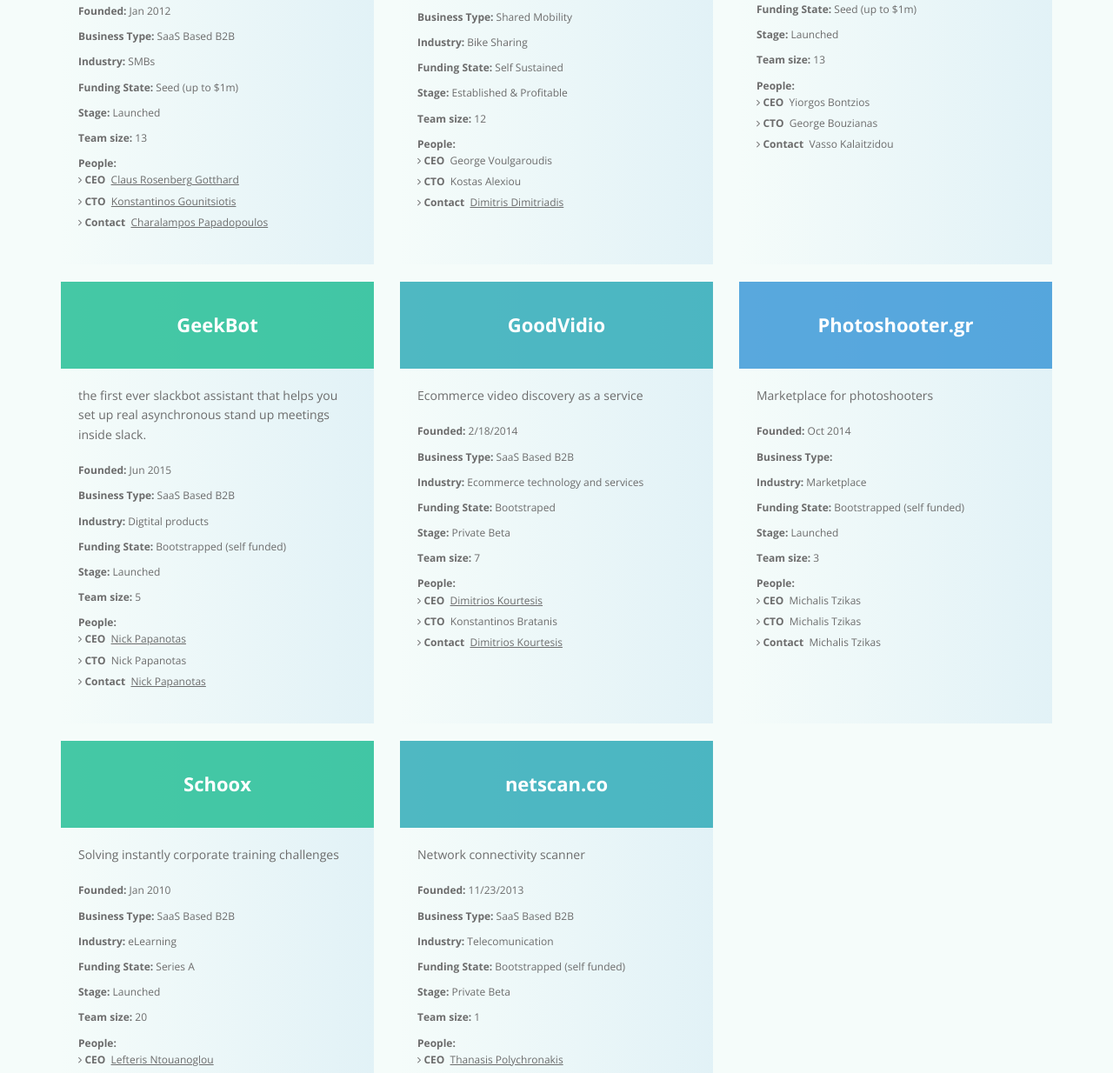
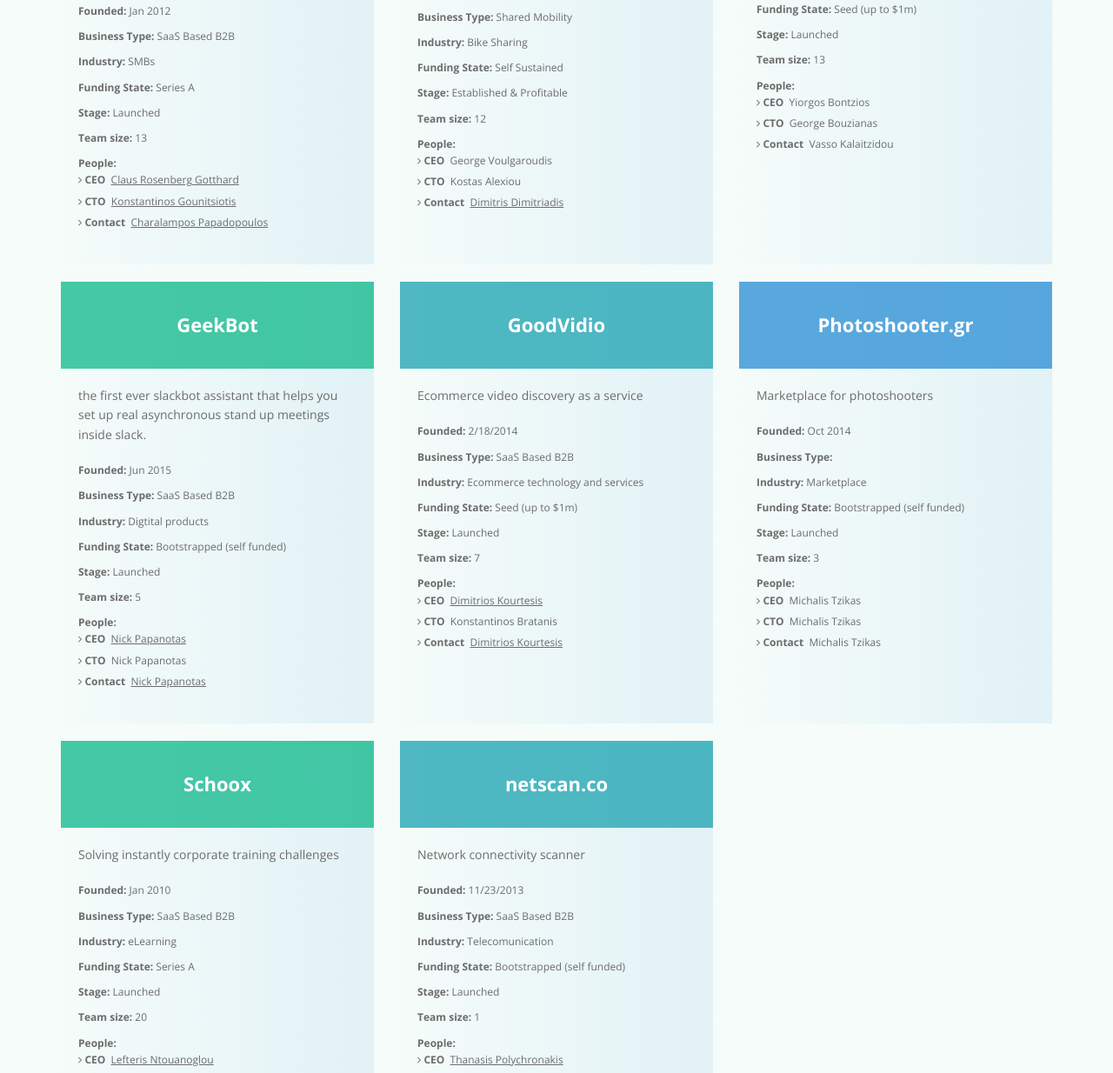
Before and after one commit to skgtech/skgtech.github.io, a Jekyll site: the page built from startups/index.html, in a window 1280 px wide. Shown: the part 665-1899 px from the top of the page at 87% size. Built offline with Jekyll 4.4.1, drawn with Linux system fonts in a browser that asks for light colours; nearby versions of some CDN libraries.

Commit message:
update startups data

```diff
--- a/_data/startups.yaml
+++ b/_data/startups.yaml
@@ -1,12 +1,12 @@
 - companyName: "Goodvid.io P.C."
   brandName: "GoodVidio"
-  stage: "Private Beta"
+  stage: "Launched"
   companyUrl: "http://goodvid.io"
   companyType: "SaaS Based B2B"
   customCompanyType: 0
   industry: "Ecommerce technology and services"
   yearFounded: "2/18/2014"
-  stateOfFunding: "Bootstraped"
+  stateOfFunding: "Seed (up to $1m)"
   highLevelPitch: "Ecommerce video discovery as a service"
   customFundingStatus: 0
   ceo: "Dimitrios Kourtesis"
@@ -52,7 +52,7 @@
   teamMembers: 20
 - companyName: "Curly Loop Inc."
   brandName: "netscan.co"
-  stage: "Private Beta"
+  stage: "Launched"
   companyUrl: "http://netscan.co"
   companyType: "SaaS Based B2B"
   customCompanyType: 0
@@ -91,7 +91,7 @@
   companyType: "SaaS Based B2B"
   industry: "SMBs"
   yearFounded: "11/1/2012"
-  stateOfFunding: "Seed (up to $1m)"
+  stateOfFunding: "Series A"
   highLevelPitch: "Book'n'Bloom is an intuitive and secure online appointment system, which is fully integrated into Facebook and allows small and medium-sized businesses to retain current customers and attract new ones."
   customFundingStatus: "Private investor"
   ceo: "Claus Rosenberg Gotthard"
```
